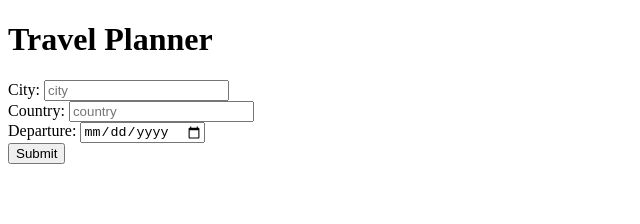
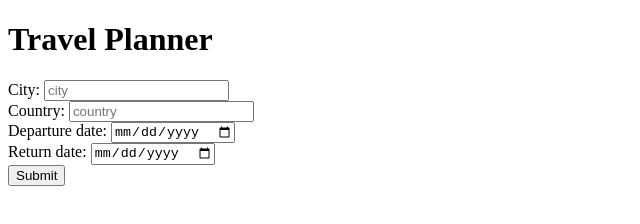
Before and after one commit to NickRenaud74/travel-app, a website built with webpack: page src/client/views/index.html in a window 1280 px wide. Shown: the whole page, without its empty margins (0-640 px from the left). Built offline with nearby package versions, Linux system fonts and the light colour scheme.

Commit message:
feat: Add return date input
- Add a return datefield to the form to track how long the trip will be.

```diff
--- a/src/client/views/index.html
+++ b/src/client/views/index.html
@@ -26,8 +26,12 @@
             <input type="text" id="country" placeholder="country" required>
         </div>
         <div>
-            <label for="date">Departure: </label>
-            <input type="date" id="date" required>
+            <label for="depart-date">Departure date: </label>
+            <input type="date" id="depart-date" required>
+        </div>
+        <div>
+            <label for="return-date">Return date: </label>
+            <input type="date" id="return-date" required>
         </div>
         <div>
             <input type="submit" id="submit">
```
